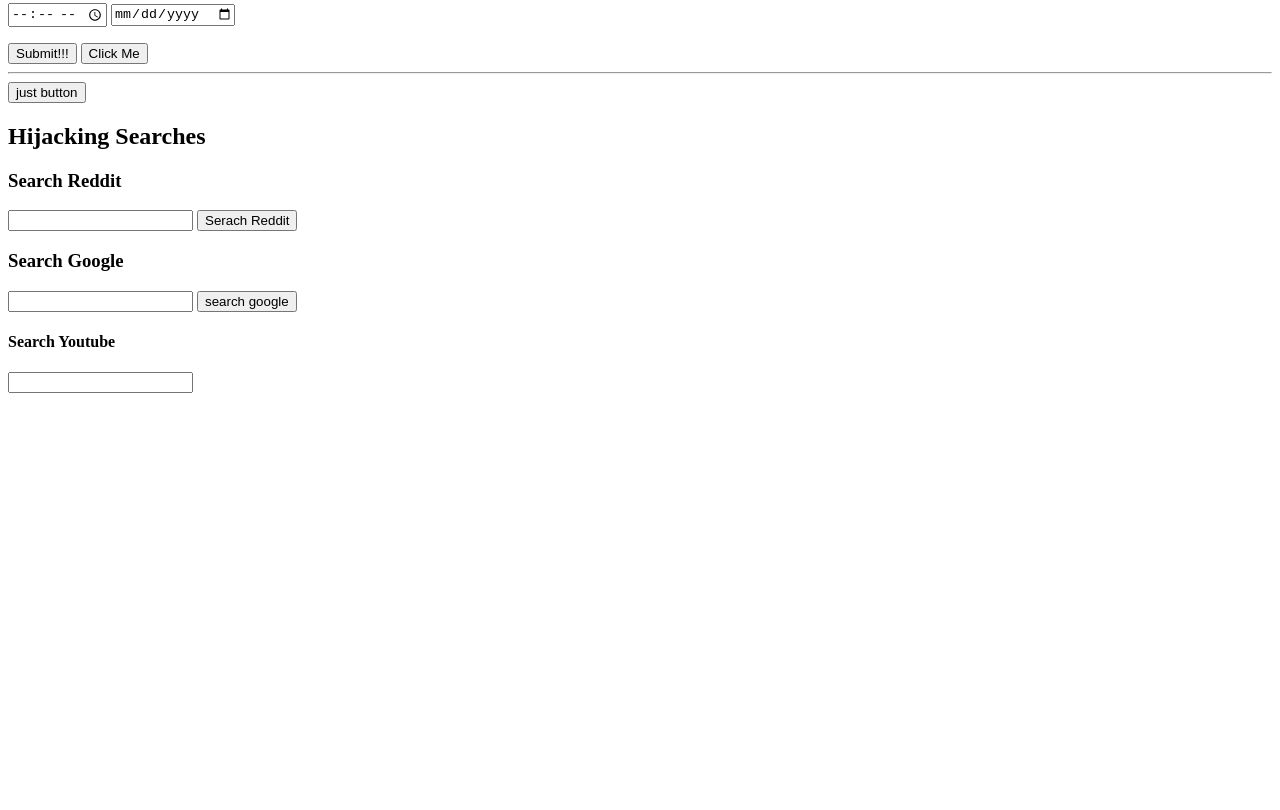
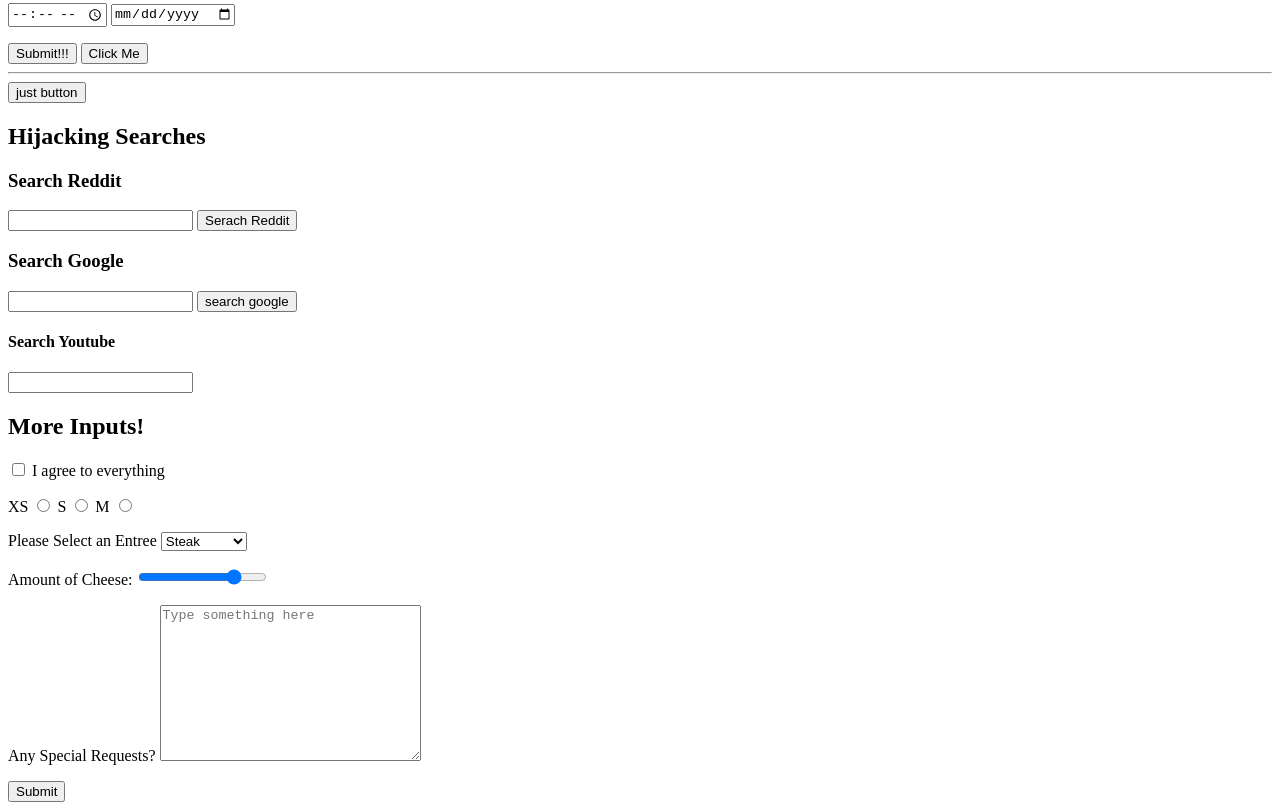
Before and after one commit to seok2h/WebDeveloperBootCamp2024, a plain HTML site: page 섹션 5_HTML 폼과 테이블/forms.html in a window 1280 px wide. Shown: the part 305-1115 px from the top of the page. Before the commit the page ends 800 px from the top, so only its background shows below. Drawn offline with Linux system fonts and the light colour scheme.

Commit message:
practice: 5

```diff
--- a/섹션 5_HTML 폼과 테이블/forms.html
+++ b/섹션 5_HTML 폼과 테이블/forms.html
@@ -30,7 +30,7 @@
 
         <p>
             <label for="number">Enter a Number:</label>
-            <input type="number" placeholder="enter a number" id="number" name="num">
+            <input type="number" placeholder="enter a number" id="number" name="num" min="1" step="2" max="1000">
         </p>
 
         <p>
@@ -61,6 +61,38 @@
         <!-- <button>Search Youtube</button> -->
     </form>
 
+    <h2>More Inputs!</h2>
+    <form action="/birds">
+        <input type="checkbox" name="agree_tos" id="agree">
+        <label for="agree">I agree to everything</label>
+        <p>
+            <label for="xs">XS</label>
+            <input type="radio" name="size" id="xs" value="XS">
+            <label for="s">S</label>
+            <input type="radio" name="size" id="s" value="S">
+            <label for="m">M</label>
+            <input type="radio" name="size" id="m" value="M">
+        </p>
+        <p>
+            <label for="">Please Select an Entree</label>
+            <select name="meal" id="meal">
+                <option value="fish">Fish</option>
+                <option value="veg">Vegetarian</option>
+                <option value="steak" selected>Steak</option>
+            </select>
+        </p>
+
+        <p>
+            <label for="cheese">Amount of Cheese:</label>
+            <input type="range" id="cheese" min="1" max="100" value="75" step="7" name="cheese_level">
+        </p>
+
+        <p>
+            <label for="requests">Any Special Requests?</label>
+            <textarea name="Requests?" id="requests" cols="30" rows="10" placeholder="Type something here"></textarea>
+        </p>
+        <button>Submit</button>
+    </form>
 </body>
 
 </html>
```
Also changed, not shown: 섹션 5_HTML 폼과 테이블/코딩 연습5_테이블 실습.html (added, +33 -0 lines), 섹션 5_HTML 폼과 테이블/form요소.txt.
